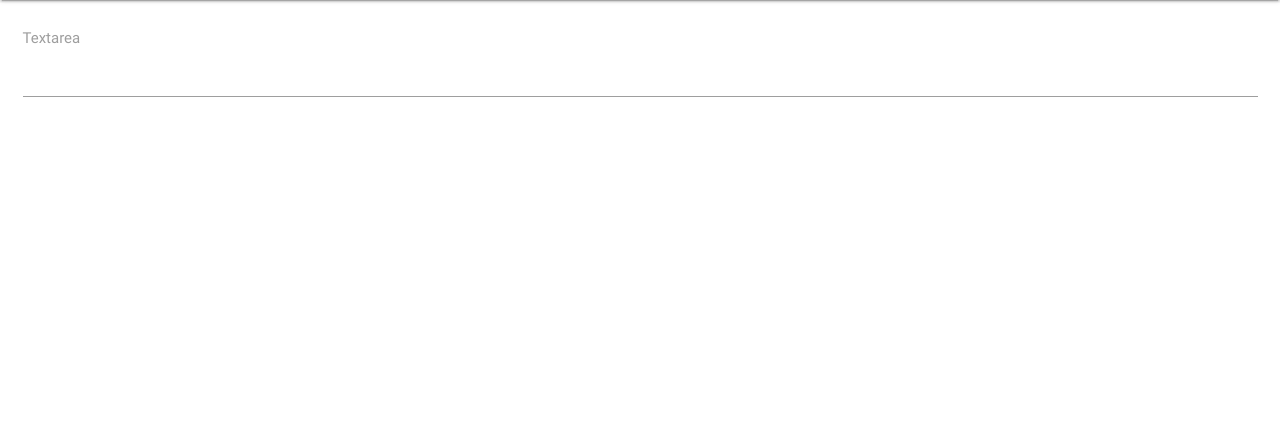
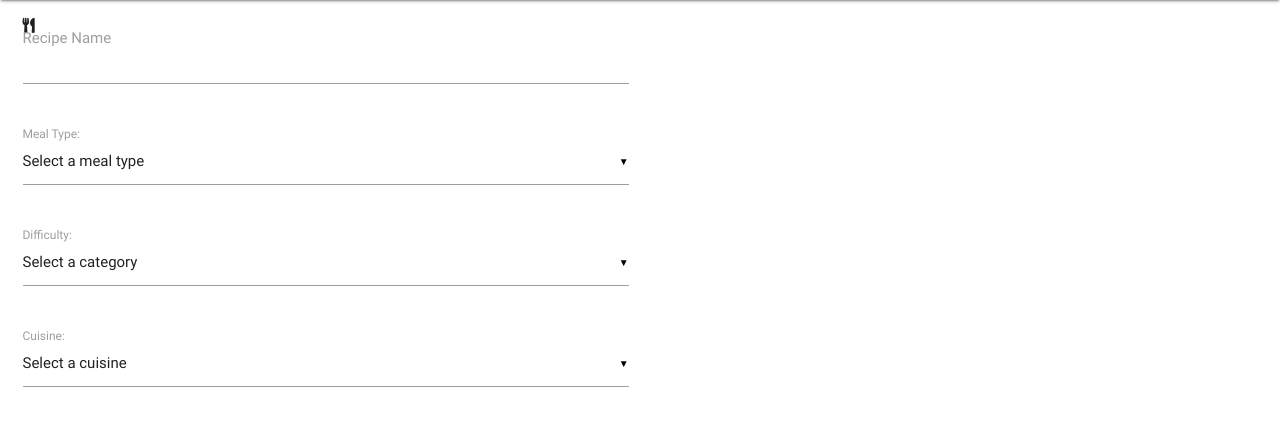
Before and after one commit to coderkatew/foodie, a Flask app: page /add_recipe in a window 1280 px wide. Shown: the part 64-490 px from the top of the page. Run offline with Flask 2, Linux system fonts and the light colour scheme; data that the repository does not hold is empty; some libraries are stand-ins or nearby versions.

Commit message:
Add dropdown menus to add recipe form

```diff
--- a/app.py
+++ b/app.py
@@ -1,5 +1,6 @@
 import os
-from flask import (Flask, render_template, redirect, request, url_for, session, flash)
+from flask import (Flask, render_template, redirect,
+                   request, url_for, session, flash)
 from flask_pymongo import PyMongo
 from bson.objectid import ObjectId
 
@@ -21,18 +22,25 @@ mongo = PyMongo(app)
 @app.route('/all_recipes')
 def all_recipes():
     recipes = mongo.db.recipes.find()
-    return render_template('all_recipes.html', recipes = recipes)
+    return render_template('all_recipes.html', recipes=recipes)
+
 
 # add a new recipe
 @app.route('/add_recipe')
 def add_recipe():
-    return render_template('add_recipe.html')
+    return render_template('add_recipe.html',
+                           title="Add Recipe",
+                           categories=mongo.db.categories.find(),
+                           levels=mongo.db.levels.find(),
+                           cuisines=mongo.db.cuisines.find())
+
 
 # browse recipes
 @app.route('/browse_recipes')
 def browse_recipes():
     recipes = mongo.db.recipes.find()
-    return render_template('browse_recipes.html', recipes = recipes)
+    return render_template('browse_recipes.html', recipes=recipes)
+
 
 if __name__ == '__main__':
     app.run(host=os.environ.get('IP'),
--- a/templates/add_recipe.html
+++ b/templates/add_recipe.html
@@ -1,16 +1,53 @@
-{% extends 'base.html' %}
-
-{% block content %}
+{% extends 'base.html' %} {% block content %}
 
 <div class="row">
-    <form class="col s12">
-      <div class="row">
-        <div class="input-field col s12">
-          <textarea id="textarea1" class="materialize-textarea"></textarea>
-          <label for="textarea1">Textarea</label>
-        </div>
+  <form class="col s12">
+    <div class="row">
+      <div class="input-field col s6">
+        <i class="fas fa-utensils"></i>
+        <input
+          id="recipe_name"
+          name="recipe_name"
+          type="text"
+          class="validate"
+        />
+        <label for="icon_prefix">Recipe Name</label>
       </div>
-    </form>
-  </div>
+    </div>
+     <div class="row">
+      <div class="input-field col s6">
+        <select>
+          <option value="" disabled selected>Select a meal type</option>
+          {% for cat in categories %}
+          <option value="{{cat.category}}">{{cat.category}}</option>
+          {% endfor %}
+        </select>
+        <label>Meal Type:</label>
+      </div>
+    </div>
+    <div class="row">
+      <div class="input-field col s6">
+        <select>
+          <option value="" disabled selected>Select a category</option>
+          {% for level in levels %}
+          <option value="{{level.difficulty_level}}">{{level.difficulty_level}}</option>
+          {% endfor %}
+        </select>
+        <label>Difficulty:</label>
+      </div>
+    </div>
+    <div class="row">
+      <div class="input-field col s6">
+        <select>
+          <option value="" disabled selected>Select a cuisine</option>
+          {% for cuisine in cuisines %}
+          <option value="{{cuisine.cuisine}}">{{cuisine.cuisine}}</option>
+          {% endfor %}
+        </select>
+        <label>Cuisine:</label>
+      </div>
+    </div>
+  </form>
+</div>
 
 {% endblock %}
--- a/templates/base.html
+++ b/templates/base.html
@@ -5,6 +5,7 @@
     <meta name="viewport" content="width=device-width, initial-scale=1.0">
     <link href="https://fonts.googleapis.com/icon?family=Material+Icons" rel="stylesheet">
     <link rel="stylesheet"  href="https://cdnjs.cloudflare.com/ajax/libs/materialize/0.100.2/css/materialize.min.css">
+     <link rel="stylesheet" href="https://cdnjs.cloudflare.com/ajax/libs/font-awesome/5.11.2/css/all.min.css" type="text/css"/>
     <meta name="author" content="Kate Walsh">
     <title>Foodie</title>
 
@@ -28,5 +29,10 @@
         {% endblock %}
 <script src="https://cdnjs.cloudflare.com/ajax/libs/jquery/3.2.1/jquery.min.js"></script>
     <script src="https://cdnjs.cloudflare.com/ajax/libs/materialize/0.100.2/js/materialize.min.js"></script>
+<!---- Script initializing Materialize elements -->
+   <script>
+   $(document).ready(function(){
+    $('select').material_select();
+  });</script>
 </body>
 </html>
```
